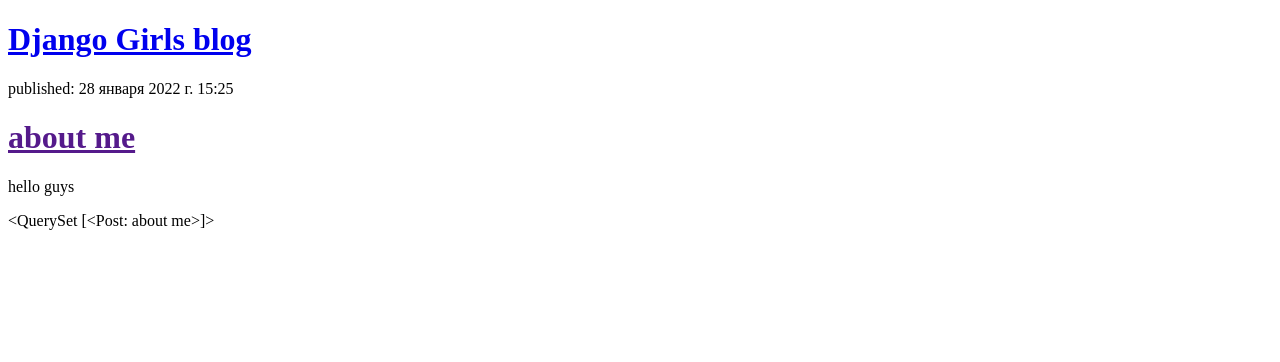
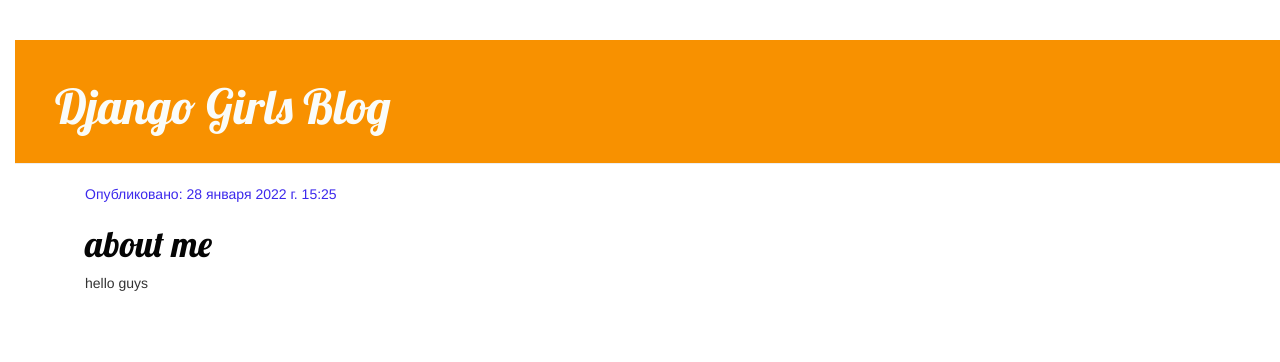
Before and after one commit to Maksat-developer/DjangoGirls, a Django app: page / in a window 1280 px wide. Shown: the top 362 px of the page. Run offline with Django 4.2, Linux system fonts and the light colour scheme; data comes from the database, SQL or seed files in the repository; both versions use the stored data as it was after the commit; some libraries are stand-ins or nearby versions.

Commit message:
Added view and template for detailed blog post as well as CSS for the site.

```diff
--- /dev/null
+++ b/myBlog/blogSI/static/css/blogSI.css
@@ -0,0 +1,54 @@
+h1 a {
+    color: #FCA205
+}
+
+body{
+    padding-left: 15px;
+
+}
+.page-header {
+    background-color: #f89100;
+    margin-top: 3;
+    padding: 20px 20px 20px 40px;
+}
+
+.page-header h1, .page-header h1 a, .page-header h1 a:visited, .page-header h1 a:active {
+    color: #fafcf9;
+    font-size: 36pt;
+    text-decoration: none;
+}
+
+.content {
+    margin-left: 40px;
+}
+
+h1, h2, h3, h4 {
+    font-family: 'Lobster', cursive;
+}
+
+.date {
+    color: #3c29ec;
+}
+
+.save {
+    float: right;
+}
+
+.post-form textarea, .post-form input {
+    width: 100%;
+}
+
+.top-menu, .top-menu:hover, .top-menu:visited {
+    color: #cf1818;
+    float: right;
+    font-size: 26pt;
+    margin-right: 20px;
+}
+
+.post {
+    margin-bottom: 70px;
+}
+
+.post h1 a, .post h1 a:visited {
+    color: #050505;
+}
--- /dev/null
+++ b/myBlog/blogSI/templates/blogSI/base.html
@@ -0,0 +1,27 @@
+{% load static %}
+<!DOCTYPE html>
+<html lang="en">
+<head>
+    <meta charset="UTF-8">
+    <meta http-equiv="X-UA-Compatible" content="IE=edge">
+    <meta name="viewport" content="width=device-width, initial-scale=1.0">
+    <title>Django Girls blog</title>
+    <link rel="stylesheet" href="//maxcdn.bootstrapcdn.com/bootstrap/3.2.0/css/bootstrap.min.css">
+    <link rel="stylesheet" href="//maxcdn.bootstrapcdn.com/bootstrap/3.2.0/css/bootstrap-theme.min.css">
+    <link rel="stylesheet" href="{% static 'css/blogSI.css' %}">
+    <link href="https://fonts.googleapis.com/css?family=Lobster&subset=latin,cyrillic" rel="stylesheet" type="text/css">
+</head>
+<body>
+    <div class="page-header">
+        <h1><a href="/">Django Girls Blog</a></h1>
+    </div>
+    <div class="content container">
+        <div class="row">
+            <div class="col-md-8">
+            {% block content %}
+            {% endblock %}
+            </div>
+        </div>
+    </div>
+</body>
+</html>
--- a/myBlog/blogSI/templates/blogSI/post_list.html
+++ b/myBlog/blogSI/templates/blogSI/post_list.html
@@ -1,24 +1,14 @@
-<!DOCTYPE html>
-<html lang="en">
-<head>
-    <meta charset="UTF-8">
-    <meta http-equiv="X-UA-Compatible" content="IE=edge">
-    <meta name="viewport" content="width=device-width, initial-scale=1.0">
-    <title>Django Girls blog</title>
-</head>
-<body>
-    <div>
-<h1><a href="/">Django Girls blog</a></h1> </div>
+{% extends 'blogSI/base.html' %}
+{% block content %}
 
-{% for post in posts %}
-    <div>
-  <p>published: {{ post.published_date }}</p>
-  <h1> <a href="">{{ post.title }}</a></h1>
-  <p> {{ post.text|linebreaksbr }}</p>
-    </div>
-{% endfor %}
-    <div>
-        {{ posts }}
-    </div>
-</body>
-</html>
+<div class="col-md-8">
+    {% for post in posts %}
+        <div class="post">
+            <div class="date">
+                <p>Опубликовано: {{ post.published_date }}</p>
+            </div>
+            <h1><a href="{% url 'post_detail' pk=post.pk %}">{{ post.title }}</a></h1>
+            <p>{{ post.text|linebreaksbr }}</p>
+        </div>
+    {% endfor %}
+{% endblock %}
--- a/myBlog/blogSI/urls.py
+++ b/myBlog/blogSI/urls.py
@@ -4,4 +4,5 @@
 
 urlpatterns = [
     path('', views.post_list, name='post_list'),
+    path('post/<int:pk>/', views.post_detail, name='post_detail'),
 ]
--- a/myBlog/blogSI/views.py
+++ b/myBlog/blogSI/views.py
@@ -1,4 +1,4 @@
-from django.shortcuts import render
+from django.shortcuts import render, get_object_or_404
 from django.utils import timezone
 from .models import Post
 
@@ -6,3 +6,9 @@
 def post_list(request):
     post = Post.objects.filter(published_date__lte=timezone.now()).order_by('published_date')
     return render (request, 'blogSI/post_list.html', {'posts': post})
+
+
+
+def post_detail(request, pk):
+    post = get_object_or_404(Post, pk=pk)
+    return render(request, 'blogSI/post_detail.html', {'post': post})
```
Also changed, not shown: myBlog/blogSI/templates/blogSI/post_detail.html (added, +13 -0 lines), myBlog/myBlog/settings.py (+7 -1 lines), myBlog/db.sqlite3.
